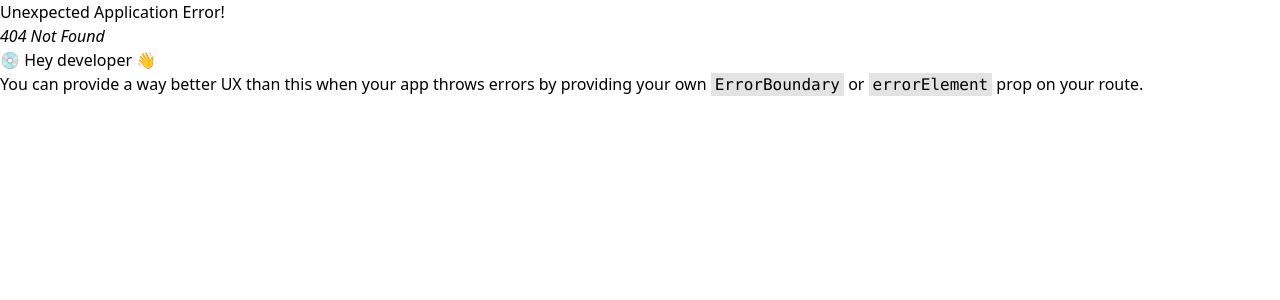
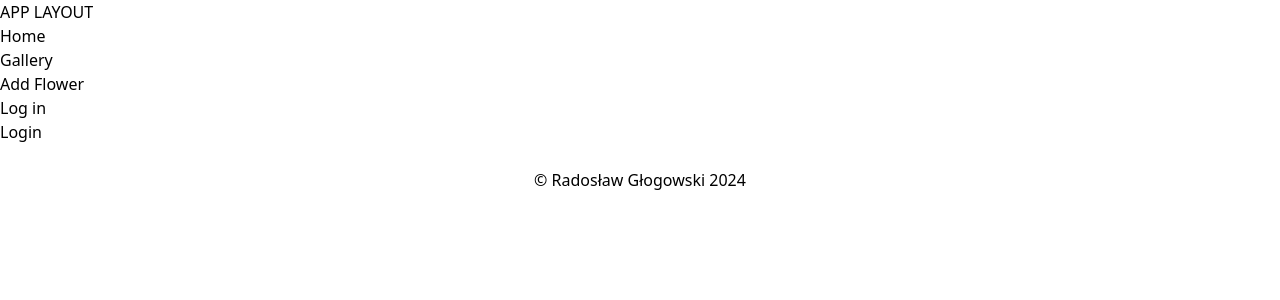
Before and after one commit to Coblexx/react-flowers, a React (Vite) app: page /login in a window 1280 px wide. Before the commit this address had no page. Shown: the top 300 px of the page. Built offline with nearby package versions, Linux system fonts and the light colour scheme.

Commit message:
feat: add login route, start sidebar nav

```diff
--- /dev/null
+++ b/src/Pages/Login/LoginPage.tsx
@@ -0,0 +1,3 @@
+export default function LoginPage() {
+  return <div>Login</div>;
+}
--- a/src/UI/AppLayout.tsx
+++ b/src/UI/AppLayout.tsx
@@ -1,4 +1,4 @@
-import { Outlet } from "react-router-dom";
+import { NavLink, Outlet } from "react-router-dom";
 
 // components
 import Footer from "./Footer";
@@ -8,7 +8,22 @@ export default function AppLayout() {
     <div>
       <h1>APP LAYOUT</h1>
       <aside>
-        <nav></nav>
+        <nav>
+          <ul>
+            <li>
+              <NavLink to="/home">Home</NavLink>
+            </li>
+            <li>
+              <NavLink to="/gallery">Gallery</NavLink>
+            </li>
+            <li>
+              <NavLink to="/add-flower">Add Flower</NavLink>
+            </li>
+            <li>
+              <NavLink to="/login">Log in</NavLink>
+            </li>
+          </ul>
+        </nav>
       </aside>
       <Outlet />
       <Footer />
```
Also changed, not shown: src/App.tsx (+8 -3 lines).
